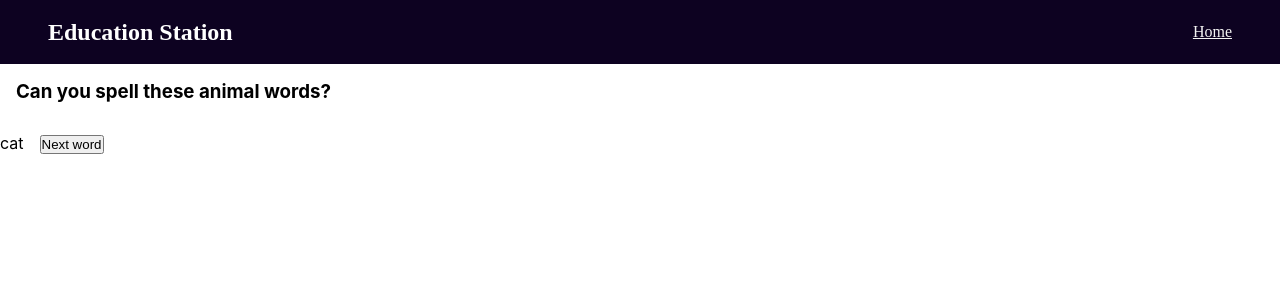
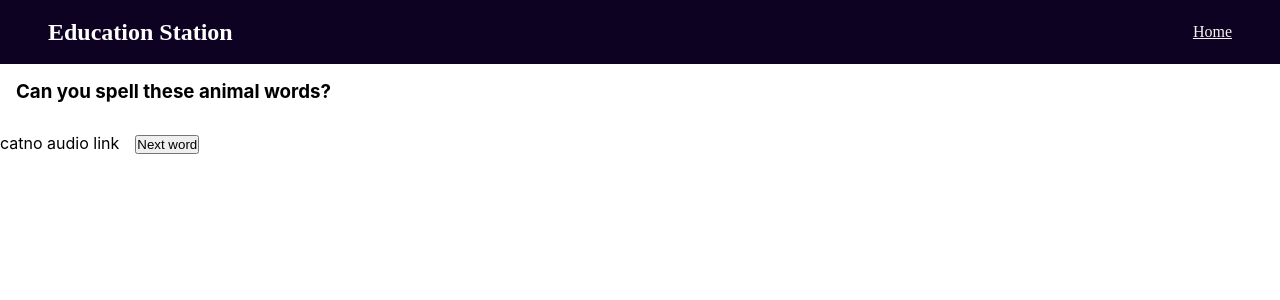
Before and after one commit to ttinning/education_station, a React (Create React App) app in the folder client/: page /audiogame in a window 1280 px wide. Shown: the top 300 px of the page. Built offline with nearby package versions, Linux system fonts and the light colour scheme; no server answers; a web font is replaced by a local one.

Commit message:
audio link renderng on page

```diff
--- a/client/src/components/student/AudioGame.js
+++ b/client/src/components/student/AudioGame.js
@@ -3,43 +3,41 @@ import AudioService from "../../services/AudioService";
 
 const AudioGame = function() {
 
-    const [focusWord, setFocusWord] = useState("");
+    const audioWordList = ["cat", "dog", "koala"];
 
-    const audioWordList = ["cat", "dog", "koala"];
-////
-    const [wordAudioAPI, setWordAudioAPI] = useState([]);
+    const [focusWord, setFocusWord] = useState(audioWordList[0]);
+    const [wordAudioAPI, setWordAudioAPI] = useState({});
 
+
+    useEffect(() => {
+        AudioService.getWordAudioAPI(focusWord)
+            .then(res => setWordAudioAPI(res))
+    }, [focusWord]);
 
     const getAudioLink = () => {
         if (wordAudioAPI[0]) {
             const audioLink = wordAudioAPI[0].phonetics[0].audio;
-            return {    link: audioLink,
-                        text: "click to listen"
-                    };
+            return audioLink;
         } else {
-            return {    link: null,
-                        text: "no link available"
-                    };
+            return "no audio link";
         };
     };
-
     const audioLink = getAudioLink();
-    ///
 
 
 
-    useEffect(() => {
-        setFocusWord(audioWordList[0]);
-    }, []);
+
+
+
+
+
 
     const handleButtonClick = function() {
         const currentFocusWordIndex = audioWordList.indexOf(focusWord);
-        console.log("current", focusWord, currentFocusWordIndex);
-        console.log(audioWordList.length);
+        console.log(wordAudioAPI);
         if (currentFocusWordIndex < audioWordList.length - 1) {
             const nextFocusWordIndex = currentFocusWordIndex + 1
             const nextFocusWord = audioWordList[nextFocusWordIndex];
-            console.log("next word", nextFocusWord);
             setFocusWord(nextFocusWord);
         } else {console.log("end of list");}
     };
@@ -52,6 +50,8 @@ const AudioGame = function() {
         <div>
             <h3>Can you spell these animal words?</h3>
             {focusWord}
+            {audioLink}
+
             <button onClick={handleButtonClick}>Next word</button>
         </div>
     );
```
